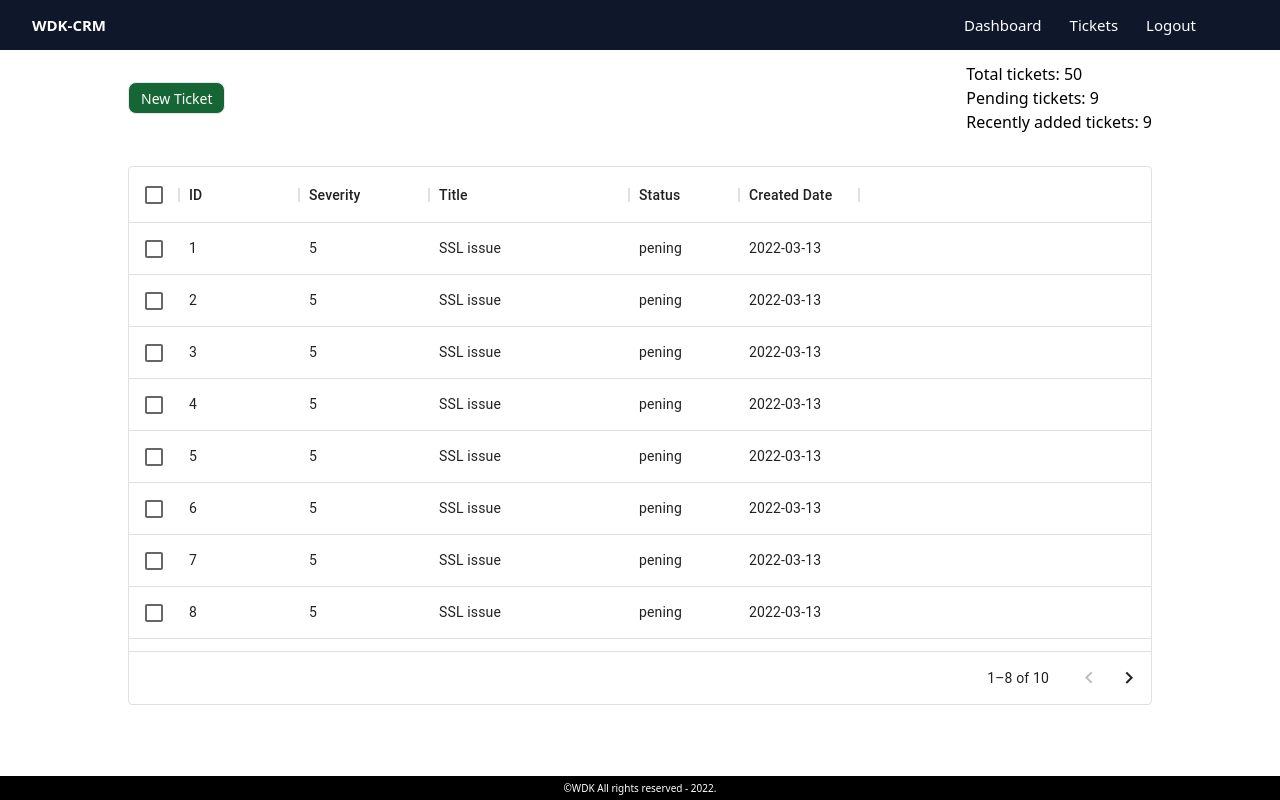
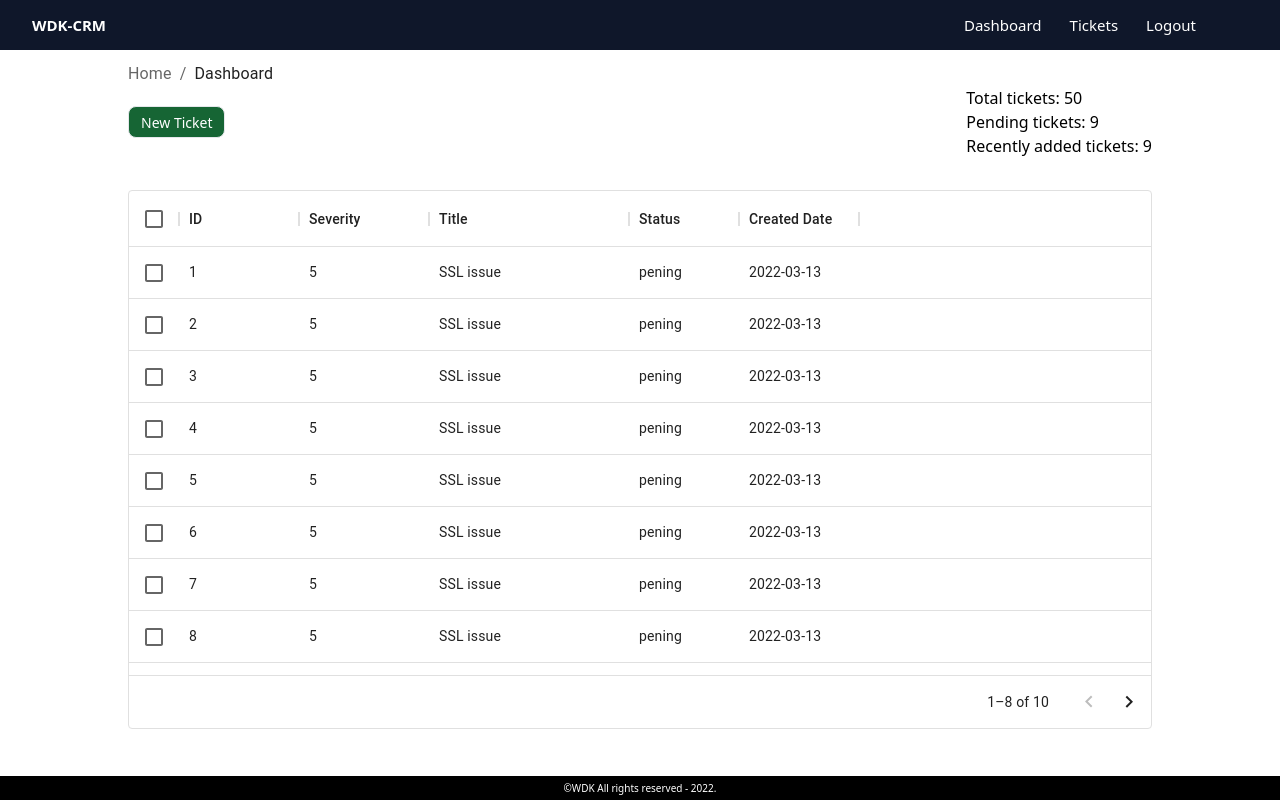
Before and after one commit to osefatul/ticket-tracker-system-CRM, a React (Create React App) app in the folder frontend/: page /dashboard in a window 1280 px wide. Built offline with nearby package versions, Linux system fonts and the light colour scheme.

Commit message:
breadcrumb is added to the dashboardD

```diff
--- a/frontend/package.json
+++ b/frontend/package.json
@@ -5,6 +5,7 @@
   "dependencies": {
     "@emotion/react": "^11.9.0",
     "@emotion/styled": "^11.8.1",
+    "@mui/material": "^5.8.1",
     "@mui/x-data-grid": "^5.11.1",
     "@syncfusion/ej2": "^20.1.56",
     "@syncfusion/ej2-react-grids": "^20.1.56",
--- a/frontend/src/components/TicketsTable.jsx
+++ b/frontend/src/components/TicketsTable.jsx
@@ -112,7 +112,6 @@ function TicketsTable() {
       // style={{ display: "flex", height: "", color: "white" }}
     >
       <DataGrid
-        // style={{ color: "white" }}
         rows={data}
         disableSelectionOnClick
         columns={columns}
--- a/frontend/src/pages/Dashboard.jsx
+++ b/frontend/src/pages/Dashboard.jsx
@@ -1,8 +1,19 @@
 import React from "react";
 import TicketsTable from "../components/TicketsTable";
+import Typography from "@mui/material/Typography";
+import Breadcrumbs from "@mui/material/Breadcrumbs";
+import Link from "@mui/material/Link";
 function Dashboard() {
   return (
     <div className="layout pt-3">
+      <div className="text-[12px]">
+        <Breadcrumbs aria-label="breadcrumb">
+          <Link underline="hover" color="inherit" href="/">
+            Home
+          </Link>
+          <Typography color="text.primary">Dashboard</Typography>
+        </Breadcrumbs>
+      </div>
       <div className="flex flex-col md:flex-row items-center justify-center md:justify-between space-y-2 md:space-y-0">
         <button className="  text-[14px] border border-1 h-8 px-3 rounded-lg bg-green-800 ">
           New Ticket
--- a/frontend/src/pages/Home.jsx
+++ b/frontend/src/pages/Home.jsx
@@ -6,7 +6,7 @@ import Auth from "./Auth";
 
 function Home({ children }) {
   return (
-    <main className="h-main flex items-center justify-center mx-auto w-[80%]">
+    <main className="h-main text-black flex items-center justify-center mx-auto w-[80%]">
       {children}
     </main>
   );
```
Also changed, not shown: 1 other file (tests, documents, lock files or other folders).
